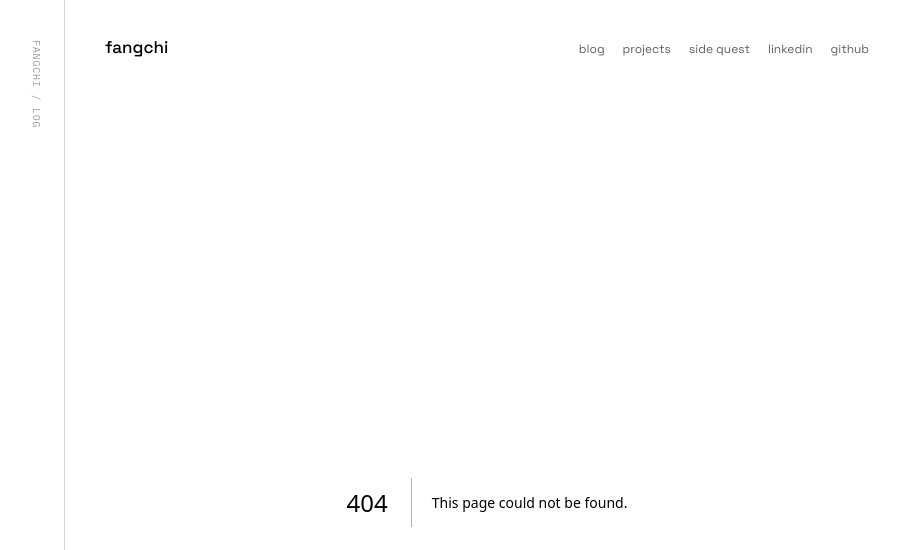
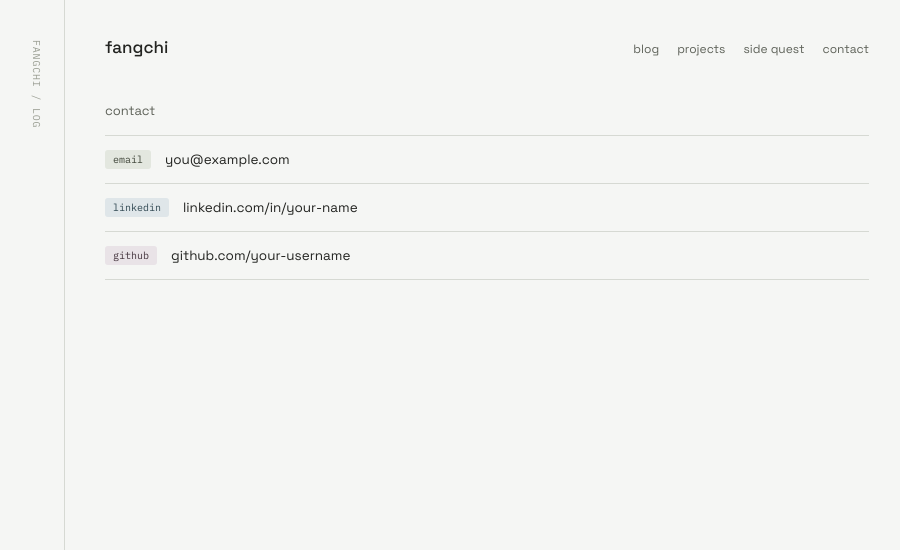
Before and after one commit to lufangchi/dululu, a Next.js app: page /contact in a window 1280 px wide. Before the commit this address had no page. Shown: the top 550 px of the page, without its empty margins (181-1081 px from the left). Built offline with nearby package versions, Linux system fonts and the light colour scheme.

Commit message:
Add contact page, replace direct linkedin/github nav links
Consolidates email, LinkedIn, and GitHub into a single /contact page
instead of listing the profile links directly in the nav. Links are still
placeholders pending real values.

```diff
--- /dev/null
+++ b/app/contact/page.tsx
@@ -0,0 +1,41 @@
+export const metadata = {
+  title: "contact — fangchi",
+};
+
+export default function Contact() {
+  return (
+    <>
+      <p className="section-title">contact</p>
+      <div className="post-list">
+        <a className="post-row" href="mailto:you@example.com">
+          <span className="tag" style={{ background: "#E3E7DF", color: "#3E4438" }}>
+            email
+          </span>
+          <span className="post-title">you@example.com</span>
+        </a>
+        <a
+          className="post-row"
+          href="https://linkedin.com"
+          target="_blank"
+          rel="noreferrer"
+        >
+          <span className="tag" style={{ background: "#DFE6E9", color: "#2E4650" }}>
+            linkedin
+          </span>
+          <span className="post-title">linkedin.com/in/your-name</span>
+        </a>
+        <a
+          className="post-row"
+          href="https://github.com"
+          target="_blank"
+          rel="noreferrer"
+        >
+          <span className="tag" style={{ background: "#E9E3E7", color: "#43333C" }}>
+            github
+          </span>
+          <span className="post-title">github.com/your-username</span>
+        </a>
+      </div>
+    </>
+  );
+}
--- a/app/layout.tsx
+++ b/app/layout.tsx
@@ -40,12 +40,7 @@ export default function RootLayout({
                 <a href="/blog">blog</a>
                 <a href="/projects">projects</a>
                 <a href="/quest">side quest</a>
-                <a href="https://linkedin.com" target="_blank" rel="noreferrer">
-                  linkedin
-                </a>
-                <a href="https://github.com" target="_blank" rel="noreferrer">
-                  github
-                </a>
+                <a href="/contact">contact</a>
               </div>
             </nav>
             {children}
```
